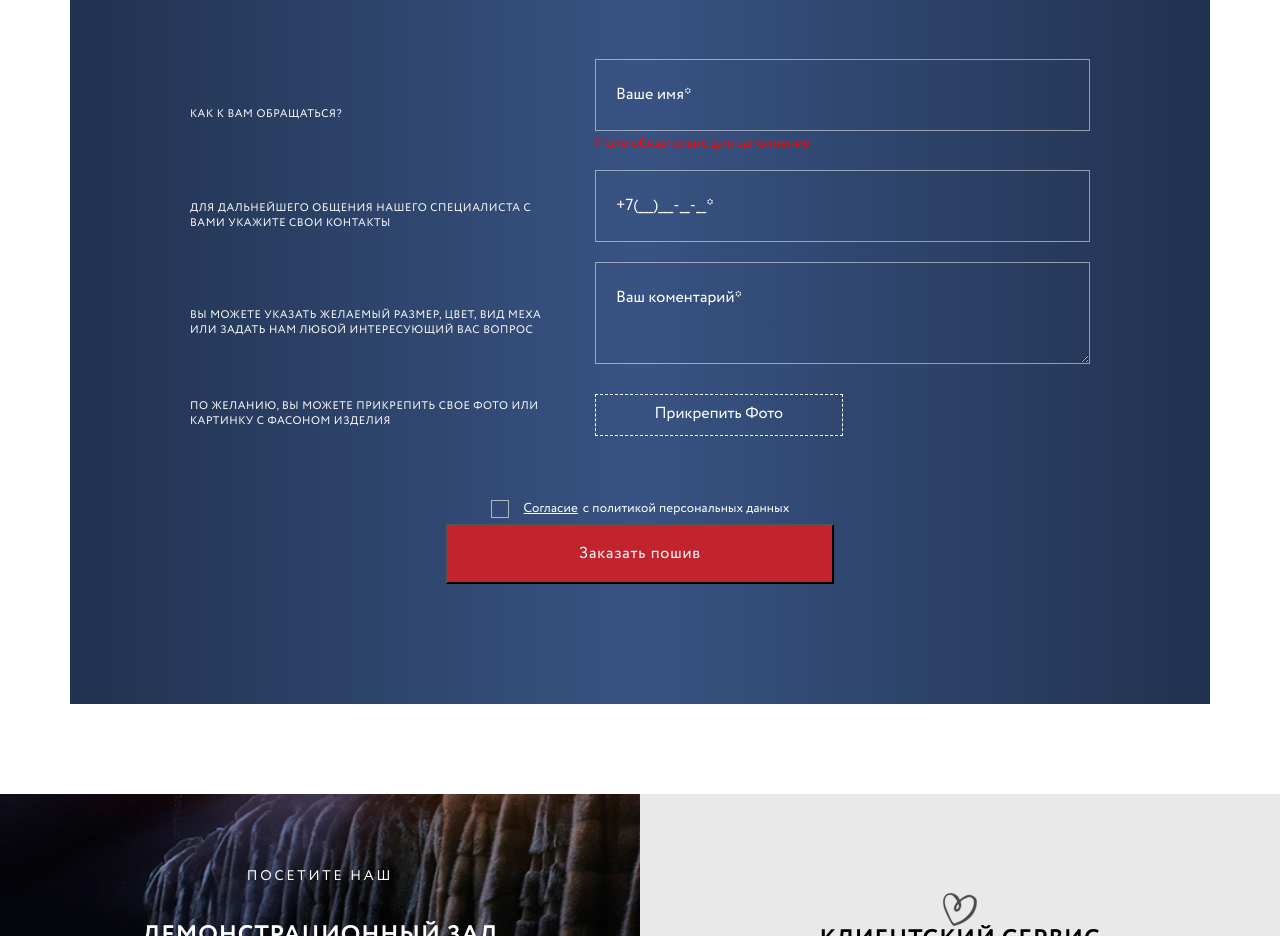
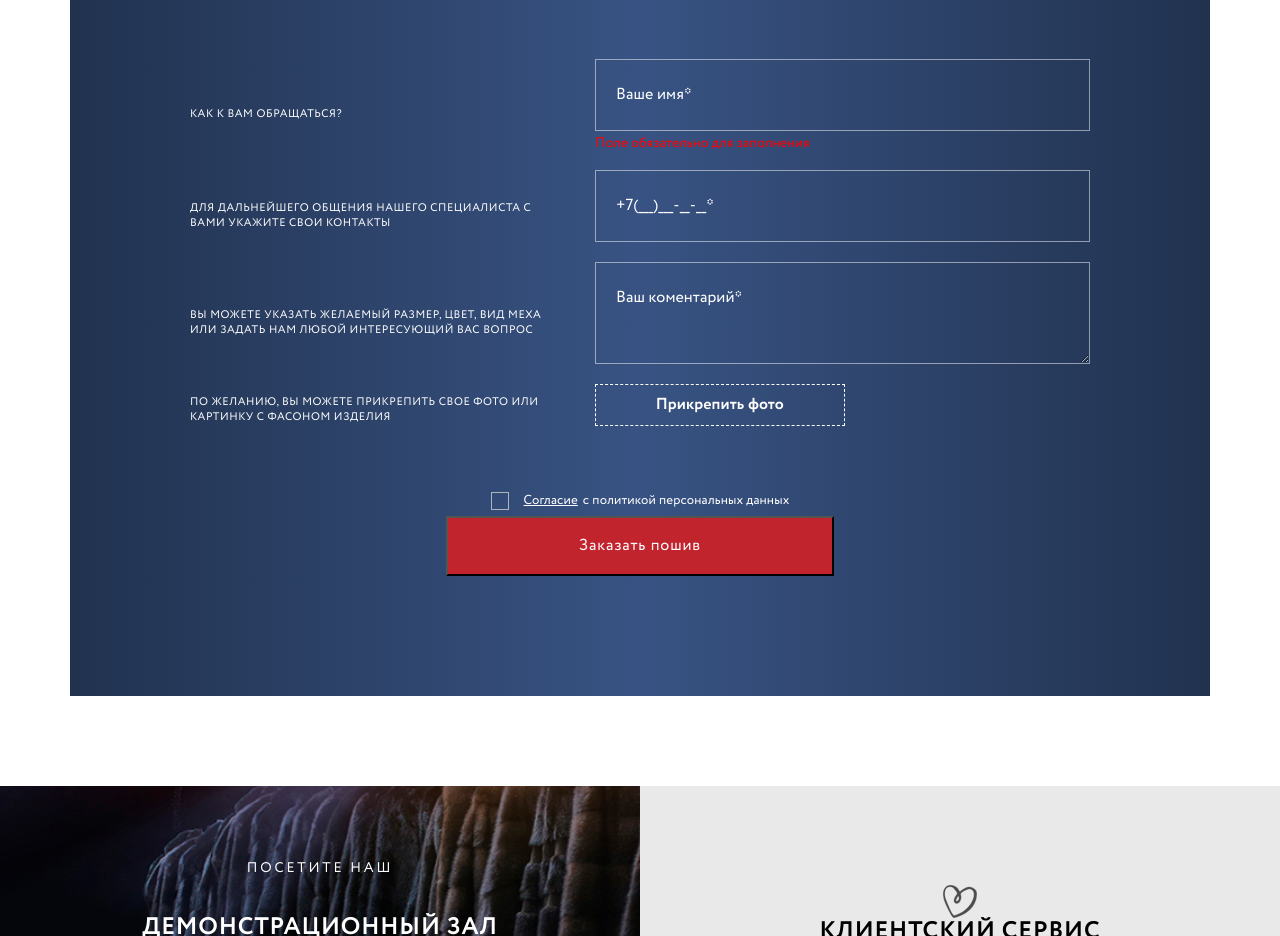
Before and after one commit to kombojiec/Edita-Factory, a plain HTML site: page pages/order.html in a window 1280 px wide. Shown: the part 1200-2136 px from the top of the page. Drawn offline with Linux system fonts and the light colour scheme.

Commit message:
fix(hotFix): fix items after validation html && change input with file

```diff
--- a/blocks/form/__button/form__button.css
+++ b/blocks/form/__button/form__button.css
@@ -5,6 +5,10 @@
   padding: 2.1rem 13.1rem;
   color: #fbfbfc;
   background-color: #c2242d;
+  max-width: 90%;
+  display: flex;
+  align-items: center;
+  justify-content: center;
 }
 
 @media (max-width: 568px){
--- a/blocks/form/__input-wrapper/form__input-wrapper.css
+++ b/blocks/form/__input-wrapper/form__input-wrapper.css
@@ -1,24 +1,24 @@
-.form__input-wrapper{
+.form__input-wrapper {
   position: relative;
-  margin-right: 100%;
+  overflow: hidden;
   width: 50%;
   height: 4rem;
-}
+  background: transparent;
+  color: #fff;
+  text-align: center;
+  border: 1px dashed #fff;
+  }
 
-.form__input-wrapper::after{
-  content: "Прикрепить Фото";
-  position: absolute;
-  top: 50%;
-  left: 50%;
-  transform: translate(-50%, -50%);
-  font-size: 1.6rem;
-  line-height: 3rem;
-  width: 100%;
-  color: #fff;
-}
+  .form__input-wrapper:hover{
+    box-shadow: 0 0 0.5rem #fff;
+  }
 
-@media (max-width: 568px){
-  .form__input-wrapper::after{
-    font-size: 2rem;
+  .form__input-wrapper span{
+    font-weight: bold;
+    font-size: 1.6rem;
+    letter-spacing: 0.005em;
+    display: flex;
+    align-items: center;
+    justify-content: center;
+    height: 100%;
   }
-}
--- a/blocks/form/__input/_type/form__input_type_photo.css
+++ b/blocks/form/__input/_type/form__input_type_photo.css
@@ -1,12 +1,3 @@
 .form__input_type_photo{
-  position: absolute;
-  top: 0;
-  right: 0;
-  bottom: 0;
-  left: 0;
-  border: 1px dashed;
-  padding-right: 0;
-  padding-left: 0;
-  background-color: transparent;
-  z-index: 1;
+  display: none;
 }
--- /dev/null
+++ b/blocks/form/__label-file/form__label-file.css
@@ -0,0 +1,9 @@
+.form__label-file{
+  display: block;
+  position: absolute;
+  top: 0;
+  left: 0;
+  width: 100%;
+  height: 100%;
+  cursor: pointer;
+}
--- a/blocks/side-nav/__list/side-nav__list.css
+++ b/blocks/side-nav/__list/side-nav__list.css
@@ -6,6 +6,5 @@
   padding: 0;
   margin: 0;
   list-style-type: none;
-  /* width: 13rem; */
   width: 5rem;
 }
--- a/blocks/side-nav/side-nav.css
+++ b/blocks/side-nav/side-nav.css
@@ -2,8 +2,6 @@
   display: block;
   position: fixed;
   top: 10rem;
-  /* right: 1rem; */
   right: 0;
-  /* width: 12rem; */
   width: 5rem;
 }
--- a/index.css
+++ b/index.css
@@ -220,6 +220,7 @@
 @import url(./blocks/form/__input/_type/form__input_type_photo.css);
 @import url(./blocks/form/__input-wrapper/form__input-wrapper.css);
 @import url(./blocks/form/__policy/form__policy.css);
+@import url(./blocks/form/__label-file/form__label-file.css);
 
 /* ============= slick ================= */
 @import url(./blocks/slick/slick.css);
--- a/pages/order.html
+++ b/pages/order.html
@@ -16,27 +16,27 @@
                         <ul class="header__nav-list">
                             <li class="header__nav-item">
                                 <img src="../images/car.svg" alt="Доставка" class="header__nav-img">
-                                <span href="" class="header__nav-link-text">Условия доставки</span>
+                                <span class="header__nav-link-text">Условия доставки</span>
                                 <a href="" class="header__nav-link"></a>
                             </li>
                             <li class="header__nav-item">
                                 <img src="../images/purse.svg" alt="Оплата" class="header__nav-img">
-                                <span href="" class="header__nav-link-text">Условия оплаты</span>
+                                <span class="header__nav-link-text">Условия оплаты</span>
                                 <a href="" class="header__nav-link"></a>
                             </li>
                             <li class="header__nav-item">
                                 <img src="../images/message.svg" alt="Отзывы" class="header__nav-img">
-                                <span href="" class="header__nav-link-text">Отзывы клиентов</span>
+                                <span class="header__nav-link-text">Отзывы клиентов</span>
                                 <a href="" class="header__nav-link"></a>
                             </li>
                             <li class="header__nav-item">
                                 <img src="../images/question.svg" alt="FAQ" class="header__nav-img">
-                                <span href="" class="header__nav-link-text">Вопрос-ответ</span>
+                                <span class="header__nav-link-text">Вопрос-ответ</span>
                                 <a href="" class="header__nav-link"></a>
                             </li>
                             <li class="header__nav-item">
                                 <img src="../images/mail.svg" alt="Контакты" class="header__nav-img">
-                                <span href="" class="header__nav-link-text">Контакты</span>
+                                <span class="header__nav-link-text">Контакты</span>
                                 <a href="" class="header__nav-link"></a>
                             </li>
                         </ul>
@@ -66,9 +66,9 @@
                         </ul>
                     </nav>
                     <div class="header__buttons">
-                        <a href="#" class="button button_type_gray" type="button">БЕСПЛАТНАЯ КОНСУЛЬТАЦИЯ
+                        <a href="#" class="button button_type_gray">БЕСПЛАТНАЯ КОНСУЛЬТАЦИЯ
                             МОДЕЛЬЕРА</a>
-                        <a href="#" class="button button_type_red" type="button">ЗАКАЖИТЕ ШУБУ
+                        <a href="#" class="button button_type_red">ЗАКАЖИТЕ ШУБУ
                             ПО ВАШИМ МЕРКАМ</a>
                     </div>
                     <div class="header__contacts">
@@ -205,7 +205,7 @@
                     <p class="form__text">КАК К ВАМ ОБРАЩАТЬСЯ?</p>
                     <div class="form__input-group">
                         <input type="text" name="name" class="form__input" id="name" placeholder="Ваше имя*">
-                        <label for="name" class="form__error" id="name-error">Поле обязательно для заполнение</label>
+                        <label for="name" class="form__error" id="name-error">Поле обязательно для заполнения</label>
                     </div>
                   </div>
                   <div class="form__item">
@@ -226,7 +226,7 @@
                       ИНТЕРЕСУЮЩИЙ ВАС ВОПРОС
                     </p>
                     <div class="form__input-group">
-                        <textarea type="text" name="comment" id="comment" class="form__input form__input_type_comment" placeholder="Ваш коментарий*"></textarea>
+                        <textarea name="comment" id="comment" class="form__input form__input_type_comment" placeholder="Ваш коментарий*"></textarea>
                         <label for="comment" id="comment-error" class="form__error"></label>
                     </div>
                   </div>
@@ -237,10 +237,11 @@
                       ИЗДЕЛИЯ
                     </p>
                     <div class="form__input-group">
-                      <label for="image" id="image-error" class="form__error"></label>
-                      <div class="form__input-wrapper">
-                        <input type="image" alt="" name="image" id="image" class="form__input form__input_type_photo">
-                      </div>
+                        <div class="form__input-wrapper">
+                            <label for="image" id="image-error" class="form__label-file"></label>
+                            <input type="file" name="image" id="image" class="form__input form__input_type_photo">
+                            <span>Прикрепить фото</span>
+                        </div>
                     </div>
                   </div>
                     <input type="checkbox" name="checkbox" id="checkbox" class="form__checkbox">
@@ -275,7 +276,7 @@
                     <p class="info__description">
                         <span class="info__description-accent">ГАРАНТИЯ ОБСЛУЖИВАНИЯ</span>
                         товара  1 год!
-                        Обязательная&nbspпримерка перед покупкой и подгон шубы под размер,
+                        Обязательная&nbsp;примерка перед покупкой и подгон шубы под размер,
                         если она не подошла вам.
                     </p>
                 </article>
```
Also changed, not shown: index.html (+12 -12 lines).
